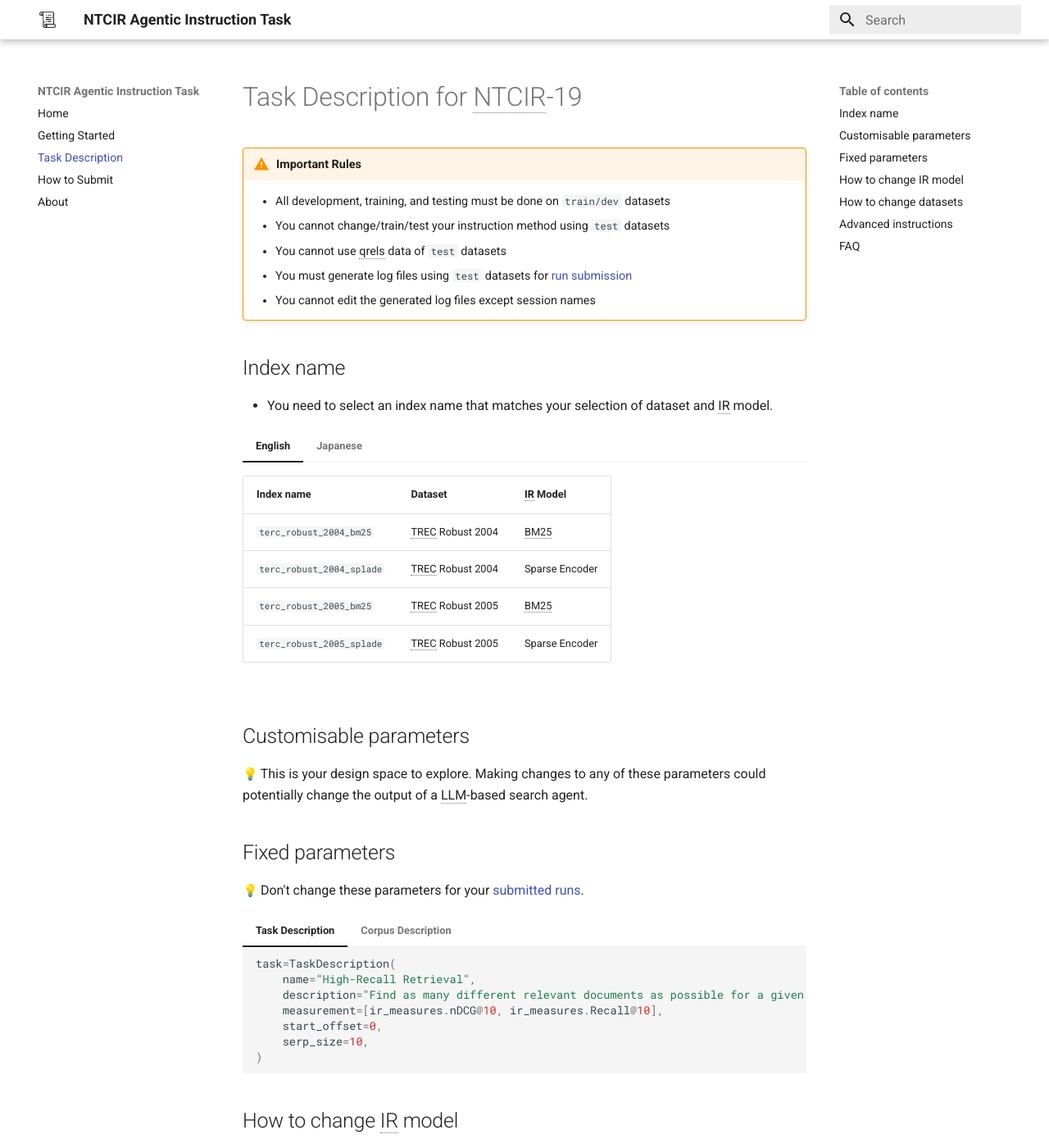
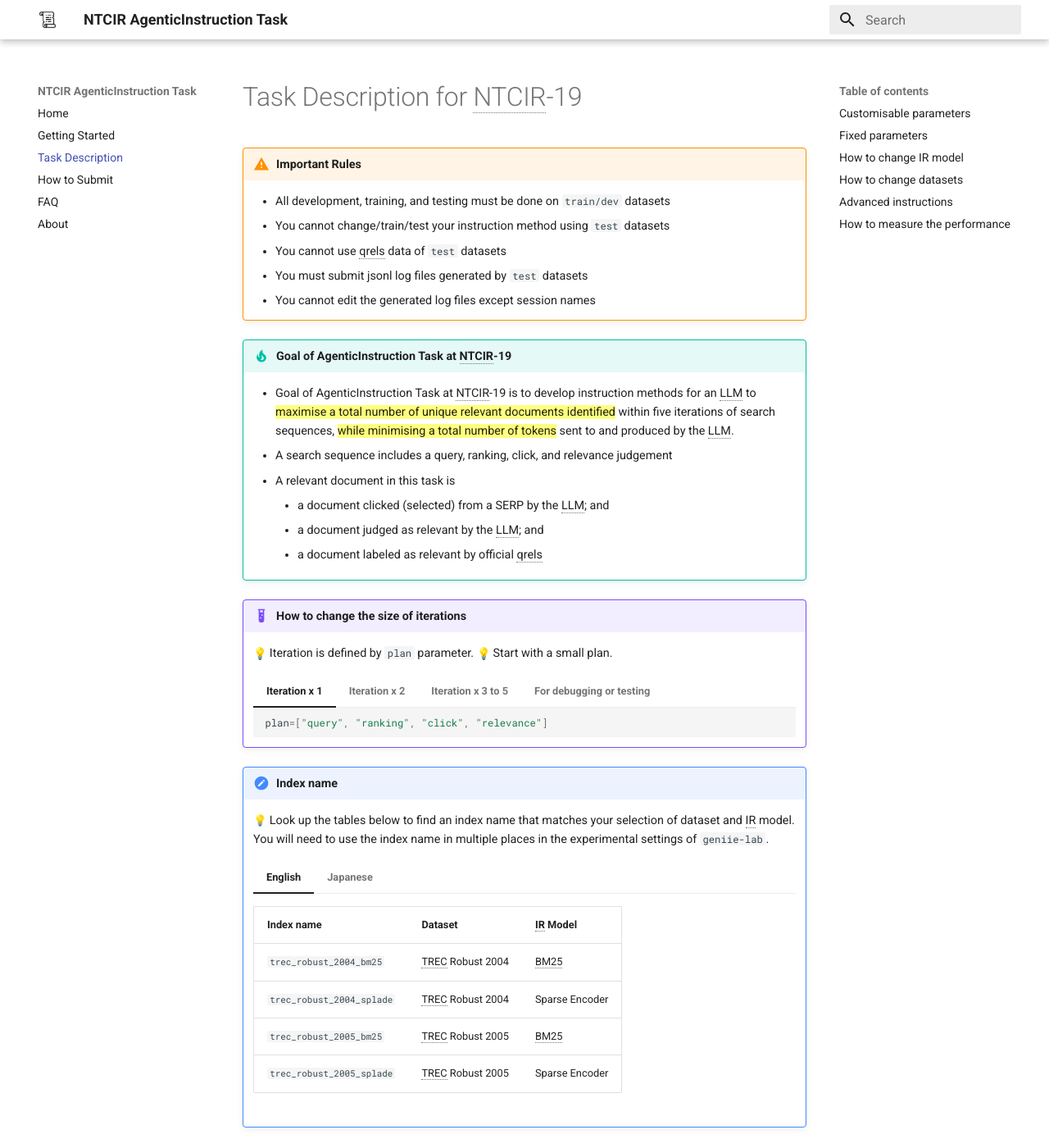
Before and after one commit to geniie-lab/ntcir, an MkDocs documentation site: the page built from docs/task-description.md, in a window 1280 px wide and 1400 px high. Shown: the whole window at 82% size. Built offline with MkDocs 1.6.1 and Material for MkDocs 9.7.7, drawn with Linux system fonts in a browser that asks for light colours; emoji names are drawn with the system emoji font; some of the changed text lies outside the part shown.

Commit message:
Fix typos and index-name spelling in docs
- Correct terc_robust_* to trec_robust_* in task description and script
- Fix "interations", "Souces", "out-of-box", "Most cases" typos in docs

Co-Authored-By: Claude Opus 4.8 (1M context) <noreply@anthropic.com>

````diff
--- a/docs/about.md
+++ b/docs/about.md
@@ -1,8 +1,7 @@
 # About
 
-!!! info ""
-    This is a web site for NTCIR Agentic Instruction Task.
-
+!!! info "About"
+    This is a web site for NTCIR AgenticInstruction Task.
 
 !!! quote "Task Organiser"
     Hideo Joho (University of Tsukuba)
--- /dev/null
+++ b/docs/faq.md
@@ -0,0 +1,43 @@
+# FAQ
+
+??? question "How did you index the document collection?"
+
+    - We used an out-of-the-box version of [OpenSearch (ver. 3.5.0)](https://hub.docker.com/r/opensearchproject/opensearch/tags?name=3.5.0) to index documents.
+    - For sparse encoding, we used [opensearch-project/opensearch-neural-sparse-encoding-multilingual-v1](https://huggingface.co/opensearch-project/opensearch-neural-sparse-encoding-multilingual-v1) for English and Japanese.
+    - See [indexing](https://github.com/geniie-lab/geniie-backend/blob/dev/indexing/opensearch/README.md) and [model hosting](https://github.com/geniie-lab/geniie-backend/blob/dev/model_hosting/README.md) for replicating our environment.
+
+??? question "Can I use a locally deployed gpt-oss-120b?"
+
+    Yes. `geniie-lab` supports ollama and vllm for local models. See `Model Description` of [Common settings](https://github.com/geniie-lab/geniie-lab/blob/dev/docs/experiments/common_settings.md)
+
+??? question "How can I resume my experiment from a particular topic?"
+
+    If you have a total of 50 topics, and your experiment stopped at `N`th topic, then
+
+    > `topic_ids="N:50"`
+
+    allows you to resume the experiment from `N`th topic.
+
+??? question "What should I do when experiments failed on the same topic multiple times?"
+
+    - In most cases, submitting the same instruction (prompts) will eventually get through to generate valid responses, without changing any parameters.
+    - Sometimes, you might need to try several times.
+    - However, if the problem persists, you can relax the `temperature` and `top_p` parameters **only for those problematic topics**, to maximise the reproducibility of experimental results.
+
+    ```python
+    models=[
+        ModelDescription(
+            ...,
+            temperature=0.7,
+            top_p=0.95
+        )
+    ]
+    ```
+
+??? question "How can I see the exact transaction between the LLM and `geniie-lab`?"
+
+    Set `full_log=True`
+
+!!! question "Not finding answers?"
+
+    Contact us via [Discord server](http://discord.gg/zvXkNKtEGa) or email `agenticinstruction-org at googlegroups dot com`.
--- a/docs/run-submission.md
+++ b/docs/run-submission.md
@@ -2,13 +2,13 @@
 
 !!! info "What is a run?"
 
-    A run is the outputs of your instruction method generated by `geniie-lab`. A run is normally based on a particular method you developed. If you developed two instruction methods, you will have two `run-id`.  Submitted runs are included in the task overview paper.
+    A run at AgenticInstruction Task consists of jsonl outputs generated by `geniie-lab` using your instruction method. If you developed two instruction methods, you will have two `run-id`.  Submitted runs will be included in the task overview paper.
 
 !!! question "How many session files do we need to include per run?"
 
     Participants are expected to include at least two session files per run. One using BM25, and another using Sparse Encoder (denoted as `splade`) for your choice of language (English or Japanese).
 
-    If your method is applied to both English and Japanese, then four session files should be included per run (English+  BM25, English + Sparse, Japanese + BM25, Japanese + Sparse).
+    If your method is applied to both English and Japanese, then four session files should be included per run (English + BM25, English + Sparse, Japanese + BM25, Japanese + Sparse).
 
 
 !!! question "How many runs can we submit?"
--- a/docs/task-description.md
+++ b/docs/task-description.md
@@ -5,38 +5,144 @@
     - All development, training, and testing must be done on `train/dev` datasets
     - You cannot change/train/test your instruction method using `test` datasets
     - You cannot use qrels data of `test` datasets
-    - You must generate log files using `test` datasets for [run submission](run-submission.md)
+    - You must submit jsonl log files generated by `test` datasets
     - You cannot edit the generated log files except session names
 
-## Index name
+!!! tip "Goal of AgenticInstruction Task at NTCIR-19"
 
-- You need to select an index name that matches your selection of dataset and IR model.
+    - Goal of AgenticInstruction Task at NTCIR-19 is to develop instruction methods for an LLM to ==maximise a total number of unique relevant documents identified== within five iterations of search sequences, ==while minimising a total number of tokens== sent to and produced by the LLM.
+    - A search sequence includes a query, ranking, click, and relevance judgement
+    - A relevant document in this task is
+        - a document clicked (selected) from a SERP by the LLM; and
+        - a document judged as relevant by the LLM; and
+        - a document labeled as relevant by official qrels
 
-=== "English"
+!!! example "How to change the size of iterations"
 
-    |Index name|Dataset|IR Model|
-    |:--|:--|:--|
-    |`terc_robust_2004_bm25`|TREC Robust 2004|BM25|
-    |`terc_robust_2004_splade`|TREC Robust 2004|Sparse Encoder|
-    |`terc_robust_2005_bm25`|TREC Robust 2005|BM25|
-    |`terc_robust_2005_splade`|TREC Robust 2005|Sparse Encoder|
+    :bulb: Iteration is defined by `plan` parameter.
+    :bulb: Start with a small plan.
 
-=== "Japanese"
+    === "Iteration x 1"
 
-    |Index name|Dataset|IR Model|
-    |:--|:--|:--|
-    |`ntcir1_bm25`|NTCIR-1 AdHoc|BM25|
-    |`ntcir1_splade`|NTCIR-1 AdHoc|Sparse Encoder|
-    |`ntcir2_bm25`|NTCIR-2 AdHoc|BM25|
-    |`ntcir2_splade`|NTCIR-2 AdHoc|Sparse Encoder|
+        ```python
+        plan=["query", "ranking", "click", "relevance"]
+        ```
+
+    === "Iteration x 2"
+
+        ```python
+        plan=["query", "ranking", "click", "relevance"] + ["reformulate", "ranking", "click", "relevance"]
+        ```
+
+    === "Iteration x 3 to 5"
+
+        ```python
+        # 3 iterations
+        plan=["query", "ranking", "click", "relevance"] + ["reformulate", "ranking", "click", "relevance"] * 2
+        # 4 iterations
+        plan=["query", "ranking", "click", "relevance"] + ["reformulate", "ranking", "click", "relevance"] * 3
+        # 5 iterations (Target)
+        plan=["query", "ranking", "click", "relevance"] + ["reformulate", "ranking", "click", "relevance"] * 4
+        ```
+
+    === "For debugging or testing"
+
+        ```python
+        plan=["query"]                        # Initial query formulation
+        plan=["query", "ranking"]             #   plus ranking
+        plan=["query", "ranking", "click"]    #   plus clicking
+        ```
+
+!!! note "Index name"
+
+    :bulb: Look up the tables below to find an index name that matches your selection of dataset and IR model.
+    You will need to use the index name in multiple places in the experimental settings of `geniie-lab`.
+
+    === "English"
+
+        |Index name|Dataset|IR Model|
+        |:--|:--|:--|
+        |`trec_robust_2004_bm25`|TREC Robust 2004|BM25|
+        |`trec_robust_2004_splade`|TREC Robust 2004|Sparse Encoder|
+        |`trec_robust_2005_bm25`|TREC Robust 2005|BM25|
+        |`trec_robust_2005_splade`|TREC Robust 2005|Sparse Encoder|
+
+    === "Japanese"
+
+        |Index name|Dataset|IR Model|
+        |:--|:--|:--|
+        |`ntcir1_bm25`|NTCIR-1 AdHoc|BM25|
+        |`ntcir1_splade`|NTCIR-1 AdHoc|Sparse Encoder|
+        |`ntcir2_bm25`|NTCIR-2 AdHoc|BM25|
+        |`ntcir2_splade`|NTCIR-2 AdHoc|Sparse Encoder|
 
 ## Customisable parameters
 
-:bulb: This is your design space to explore. Making changes to any of these parameters could potentially change the output of a LLM-based search agent.
+:bulb: This is your design space to explore. Making changes to any of these parameters could potentially change the output of a LLM-based search agent. Edit the experimental settings in [run_session_experiment_ntcir19.py](run_session_experiment_ntcir19.py)
+
+=== "System prompt"
+
+    ```python
+    models=[
+        ModelDescription(
+            ...
+            system_prompt="You're a helpful assistant",
+            ...
+        )
+    ]
+    ```
+
+=== "Topic fields"
+
+    ```python
+    topicset=TopicDescription(
+        ...
+        topic_class=FullTopic # TitleOnlyTopic, TitleDescriptionTopic, TitleNarrativeTopic
+    )
+    ```
+
+=== "Tool description"
+
+    ```python
+    ToolDescription(
+        ...
+        description="It allows you to perform searches using keywords only and employs the BM25 ranking model to order results.",
+    )
+    ```
+
+=== "Instruction for query, click, judge, and reformulation"
+
+    ```python
+    stages={
+        "query": StageConfig(
+            instruction="""
+                Review the provided descriptions of task, corpus, tool and search topic. Then, formulate a search query.
+            """,
+        ),
+        "ranking": StageConfig(
+            instruction="" # This is not used.
+        ),
+        "click": StageConfig(
+            instruction="""
+                Select a set of documents that are likely to contain relevant information to the search topic. Return an empty list if none of the results appears relevant.
+            """,
+        ),
+        "relevance": StageConfig(
+            instruction="""
+                Evaluate the relevance of the document based on the search topic description and its narrative.
+            """,
+        ),
+        "reformulate": StageConfig(
+            instruction="""
+                Formulate another search query to find new relevant documents.
+            """,
+        )
+    }
+    ```
 
 ## Fixed parameters
 
-:bulb: Don't change these parameters for your [submitted runs](run-submission.md).
+:bulb: Don't change these parameters for your [submitted runs](run-submission.md). Parameters masked by `...` means you can modify them.
 
 === "Task Description"
 
@@ -44,9 +150,7 @@
     task=TaskDescription(
         name="High-Recall Retrieval",
         description="Find as many different relevant documents as possible for a given search topic from a given document collection using a provided search tool.",
-        measurement=[ir_measures.nDCG@10, ir_measures.Recall@10],
-        start_offset=0,
-        serp_size=10,
+        ...
     )
     ```
 
@@ -91,7 +195,7 @@
             index_name="[index name]",
             host=os.getenv("OPENSEARCH_HOST"),
             port=9200,
-            description="It allows you to perform searches using keywords only and employs the BM25 ranking model to order results.",
+            ...
         )
     ]
     ```
@@ -107,7 +211,7 @@
             index_name="[index name]",
             host=os.getenv("OPENSEARCH_HOST"),
             port=9200,
-            description="It allows you to perform searches using keywords only and employs a sparse encoder model to order results.",
+            ...
         )
     ]
     ```
@@ -121,13 +225,13 @@
         name="disks45/nocr/trec-robust-2004/fold1",
         # name="disks45/nocr/trec-robust-2004/fold2",
         type="ir_datasets",
-        topic_class=FullTopic
+        ...
     )
     ...
     corpus=CorpusDescription(
         name="Disk45",
         description="A document collection of about 528,000 English news documents. Sources include the Financial Times (1991-1994), the Federal Register (1994), the Foreign Broadcast Information Service (1996), and the Los Angeles Times (1989-1990).",
-        index_name="[index name]",
+        ...
     )
     ```
 
@@ -137,13 +241,13 @@
     topicset=TopicDescription(
         name="aquaint/trec-robust-2005",
         type="ir_datasets",
-        topic_class=FullTopic
+        ...
     )
     ...
     corpus=CorpusDescription(
         name="Aquaint",
         description="A document collection of about 1M English newswire text. Sources include the Xinhua News Service (1996-2000), the New York Times News Service (1998-2000), and the Associated Press Worldstream News Service (1998-2000).",
-        index_name="[index name]",
+        ...
     )
     ```
 
@@ -153,13 +257,13 @@
     topicset=TopicDescription(
         name="ntcir1_adhoc",
         type="ir_datasets",
-        topic_class=FullTopic
+        ...
     )
     ...
     corpus=CorpusDescription(
         name="NTCIR1",
-        description="A collection of about 340,000 Japanese academic documents. Souces include author abstracts of academic conference papers hosted by 65 Japanese academic societies (1988-1997).",
-        index_name="[index name]",
+        description="A collection of about 340,000 Japanese academic documents. Sources include author abstracts of academic conference papers hosted by 65 Japanese academic societies (1988-1997).",
+        ...
     )
     ```
 
@@ -170,13 +274,13 @@
     topicset=TopicDescription(
         name="ntcir2_adhoc",
         type="ir_datasets",
-        topic_class=FullTopic
+        ...
     )
     ...
     corpus=CorpusDescription(
         name="NTCIR2",
         description="A collection of about 736,000 Japanese academic documents. Sources include author abstracts of academic conference papers hosted by Japanese academic societies (1997-1999) and extended summaries of grant reports (1986-1997).",
-        index_name="[index name]",
+        ...
     )
     ```
 
@@ -237,35 +341,9 @@
         )
     ```
 
-## FAQ
+## How to measure the performance
 
-??? question "Can I use a locally deployed gpt-oss-120b?"
-
-    Yes. `geniie-lab` supports ollama and vllm for local models. See `Model Description` of [Common settings](https://github.com/geniie-lab/geniie-lab/blob/dev/docs/experiments/common_settings.md)
-
-??? question "How can I resume my experiment from a failed topic?"
-
-    If you have a total of 50 topics, and your experiment stopped at `N`th topic, then
-
-    > `topic_ids="N:50"`
-
-    allows you to resume the experiment from `N`th topic.
-
-??? question "What should I do when LLM failed on the same topic multiple times?"
-
-    - Based on my experience, submitting the same instruction (prompts) will eventually get through to generate valid responses, without changing any parameters.
-    - Sometimes, you might need to try several times.
-    - However, if the problem persists, you can relax the `temperature` and `top_p` parameters **only for those problematic topics**, to maximise the reproducibility of experimental results.
-
-    ```python
-    models=[
-        ModelDescription(
-            ...,
-            temperature=0.7,
-            top_p=0.95
-        )
-    ]
-    ```
+:construction: To be added soon!
 
 !!! question "Need help?"
 
--- a/mkdocs.yml
+++ b/mkdocs.yml
@@ -1,4 +1,4 @@
-site_name: NTCIR Agentic Instruction Task
+site_name: NTCIR AgenticInstruction Task
 theme:
   name: material
   language: en
@@ -68,4 +68,5 @@ nav:
   - Getting Started: getting-started.md
   - Task Description: task-description.md
   - How to Submit: run-submission.md
+  - FAQ: faq.md
   - About: about.md
````
Also changed, not shown: other parts of docs/task-description.md (+5 -5 lines), docs/getting-started.md (+8 -5 lines), docs/index.md (+5 -5 lines), docs/run_session_experiment_ntcir19.py (+32 -6 lines).
